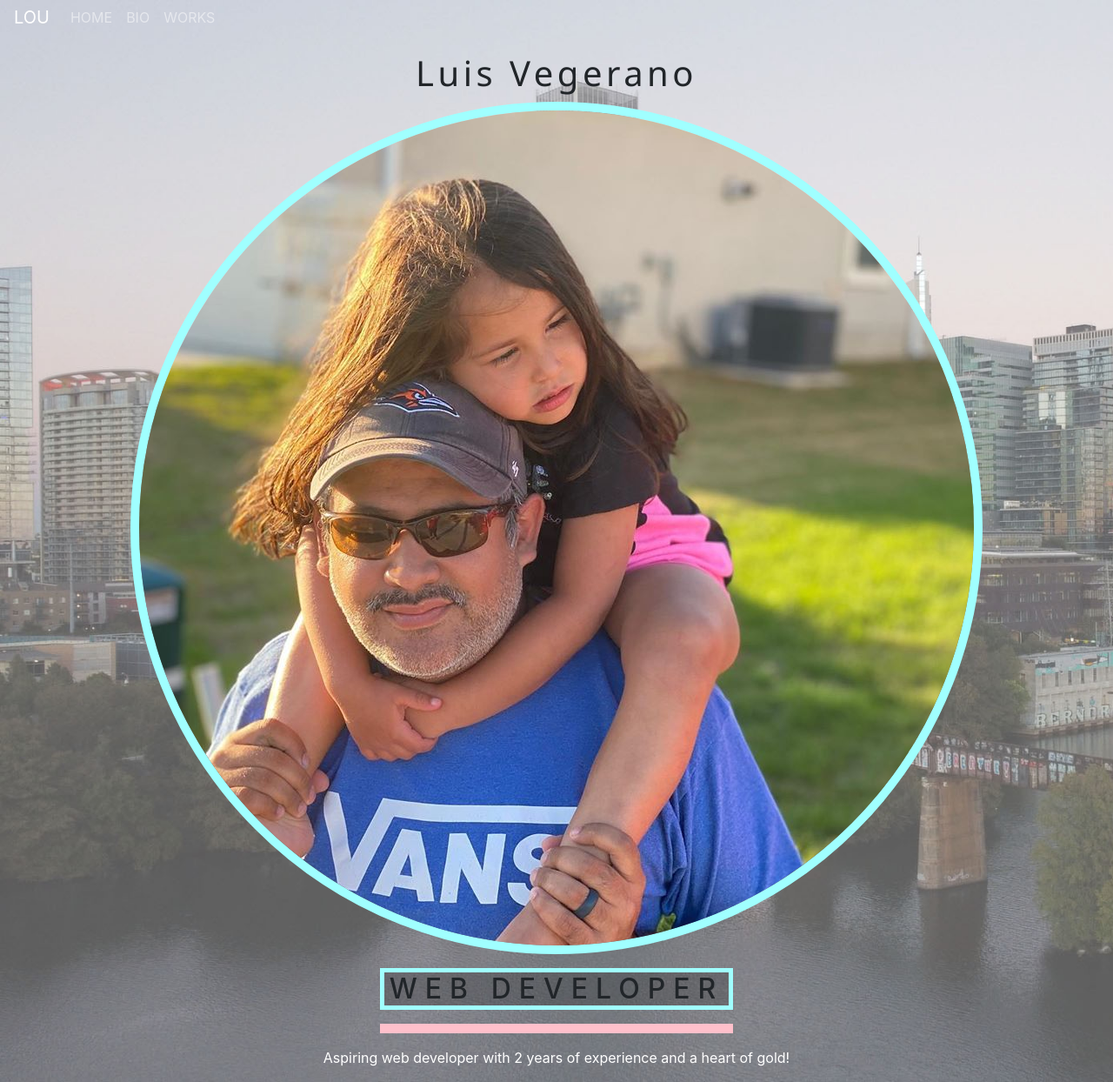
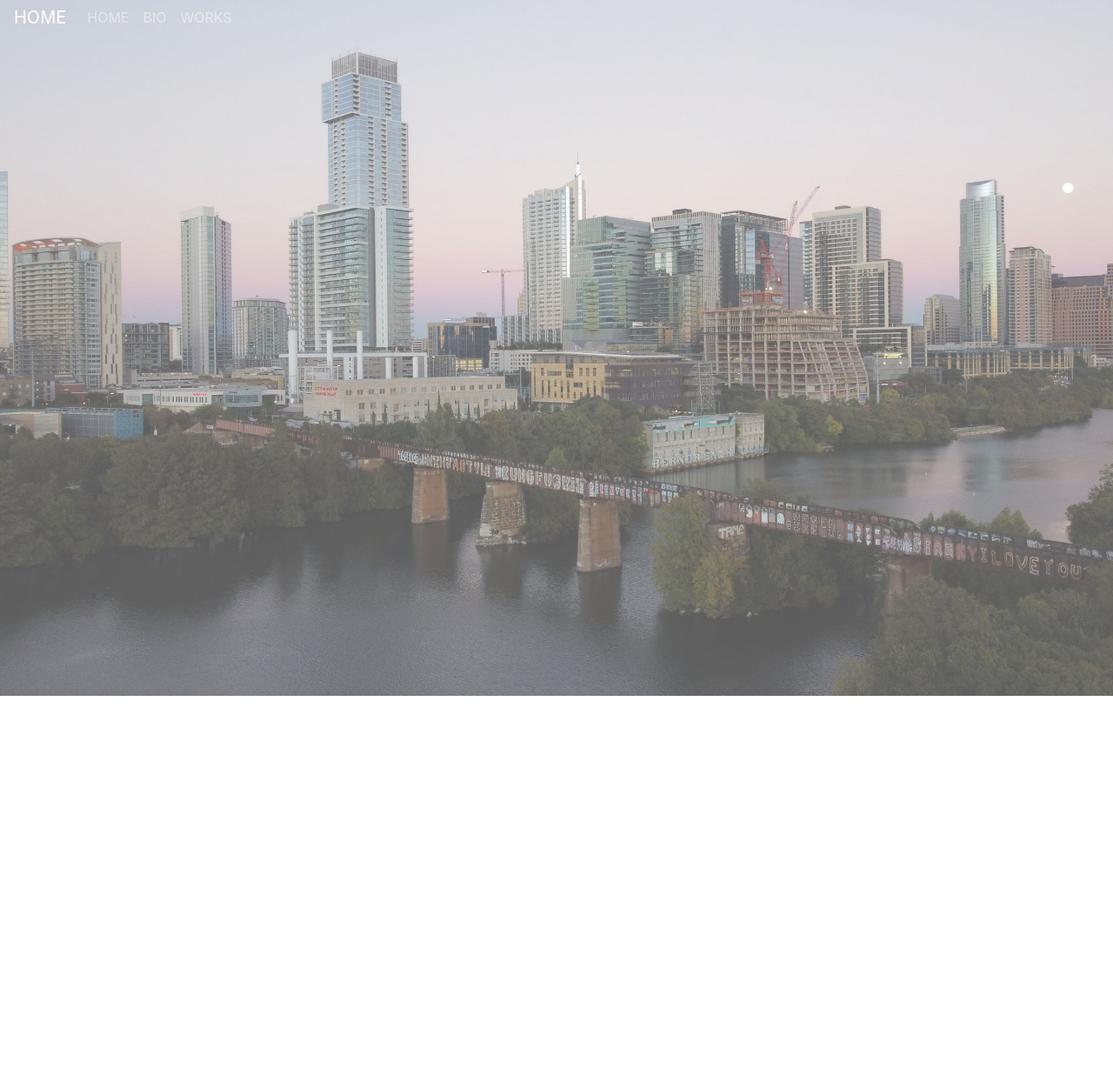
Before and after one commit to Himynameislou/Himynameislou.github.io, a plain HTML site: page index.html in a window 1280 px wide. Shown: the whole page at 87% size. After the commit the page ends 800 px from the top, so only its background shows below. Drawn offline with nearby package versions, Linux system fonts and the light colour scheme.

Commit message:
moving lots of stuff around

```diff
--- a/index.html
+++ b/index.html
@@ -10,7 +10,7 @@
 
 <body>
   <nav id="mainNavbar" class="navbar navbar-dark navbar-expand-md py-0 fixed-top">
-    <a href="#" class="navbar-brand">LOU</a>
+    <a href="#" class="navbar-brand">HOME</a>
     <button class="navbar-toggler" data-toggle="collapse" data-target="#navLinks" aria-label="Toggle Navigation">
       <span class="navbar-toggler-icon"></span>
     </button>
@@ -29,30 +29,37 @@
     </div>
   </nav>
 
-  <div class="container splash">
+  <section class="container-fluid px-0">
+    <div class="row align-items-center">
+      <div class="col" id="city">
+      </div>
+    </div>
+  </section>
+
+  <!-- <div class="container splash">
     <div class="row text-center">
       <div class="col-12">
         <h1 class="mb-0">Luis Vegerano</h1>
         <img src="lc.jpg" class="img-fluid text-center" id="mePic" />
       </div>
     </div>
-  </div>
+  </div> -->
 
-  <div class="row justify-content-center pt-3">
+  <!-- <div class="row justify-content-center pt-3">
     <div class="col-4 text-center">
       <h2>WEB DEVELOPER</h2>
       <hr class="lineDivider" />
     </div>
-  </div>
+  </div> -->
 
-  <div class="container">
+  <!-- <div class="container">
     <div class="row">
       <div class="col text-center">
         <p class="bio">Aspiring web developer with 2 years of experience and a heart of gold!
         </p>
       </div>
     </div>
-  </div>
+  </div> -->
 
 
   <script src="https://code.jquery.com/jquery-3.3.1.slim.min.js"
--- a/style.css
+++ b/style.css
@@ -1,8 +1,15 @@
-body {
+#city {
   background: url('aust copy.jpg');
   background-size: cover;
-  /* position: fixed; */
+  min-height: 100vh;
+  position: relative;
+  /* content: ""; */
 }
+
+/* body {
+  background: url('aust copy.jpg');
+  background-size: cover;
+} */
 
 .splash {
   font-family: 'Noto Sans', sans-serif;
```
